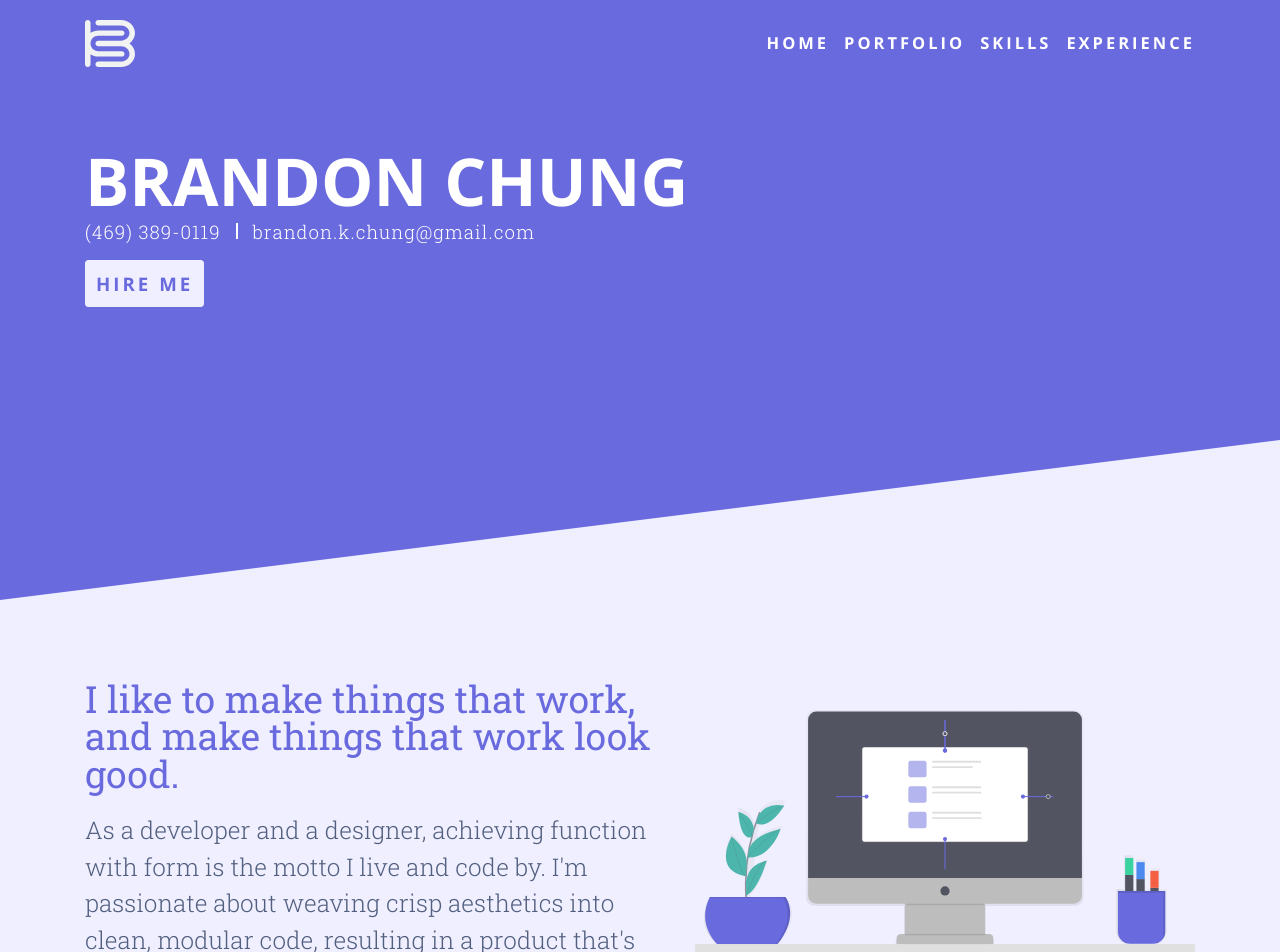
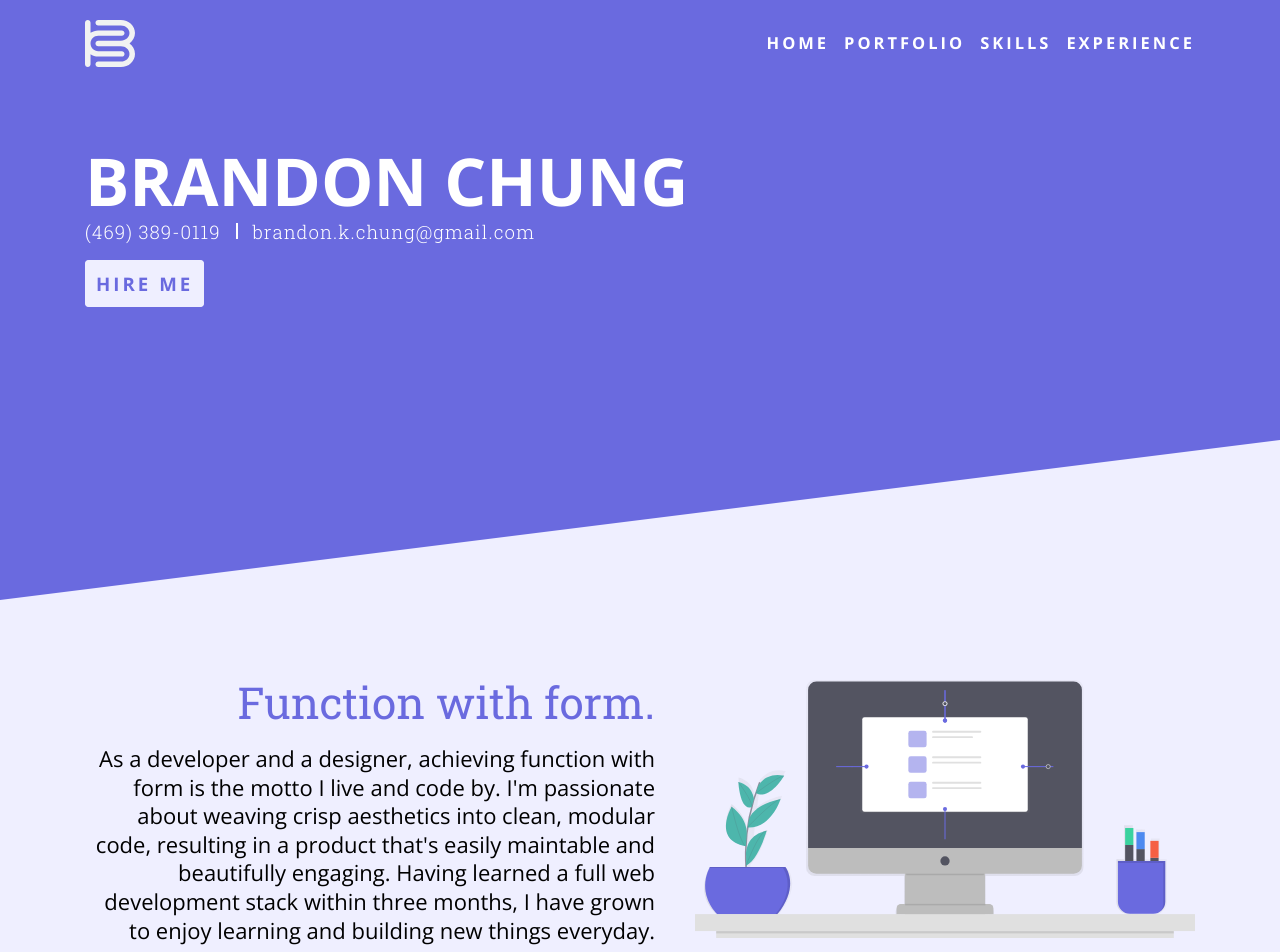
Before and after one commit to bkchu/bkchu-portfolio-pre-gatsby-conversion, a React (Create React App) app: page / in a window 1280 px wide. Shown: the top 952 px of the page. Built offline with nearby package versions, Linux system fonts and the light colour scheme.

Commit message:
added font mixin, and added repsonsiveness to first section

```diff
--- a/src/App.css
+++ b/src/App.css
@@ -257,7 +257,6 @@ body {
 
 .Content1 {
   padding: 10vh 0;
-  font-size: 0.85em;
   color: black;
   display: flex;
   justify-content: flex-end; }
@@ -271,19 +270,22 @@ body {
       font-size: 2em;
       color: #6a6adf; }
     .Content1 .container .body .Content1__content .subheader {
-      font-size: 1.3em;
-      line-height: 1.5em;
-      color: #525f7f;
-      font-weight: 300; }
-    @media (min-width: 64em) {
+      font-family: "Open Sans", -apple-system, BlinkMacSystemFont, "Segoe UI", Roboto, Oxygen, Ubuntu, Cantarell, "Open Sans", "Helvetica Neue", sans-serif;
+      font-size: 1em;
+      font-weight: 300;
+      letter-spacing: 0px;
+      line-height: 1.3em; }
+    @media (min-width: 70em) {
       .Content1 .container .body .Content1__content {
-        flex: 1; } }
+        text-align: right;
+        flex: 2; } }
     .Content1 .container .body .svg {
       width: 100%;
       max-width: 300px;
       margin: 30px auto 0; }
-      @media (min-width: 64em) {
+      @media (min-width: 70em) {
         .Content1 .container .body .svg {
-          flex: 3;
+          flex: 2;
           max-width: 500px;
-          margin-left: 40px; } }
+          margin-left: 40px;
+          margin-top: 0; } }
--- a/src/components/Content1/Content1.js
+++ b/src/components/Content1/Content1.js
@@ -8,10 +8,7 @@ class Content1 extends Component {
         <div className="container">
           <div className="body">
             <div className="Content1__content">
-              <h1 className="header">
-                I like to make things that work, and make things that work look
-                good.
-              </h1>
+              <h1 className="header">Function with form.</h1>
               <p className="subheader">
                 As a developer and a designer, achieving function with form is
                 the motto I live and code by. I'm passionate about weaving crisp
--- a/src/sass/__Content1.scss
+++ b/src/sass/__Content1.scss
@@ -1,7 +1,6 @@
 .Content1 {
   // clip-path: polygon(0 18%, 100% 0, 100% 81%, 0% 100%);
   padding: 10vh 0;
-  font-size: $content;
   color: black;
   display: flex;
   justify-content: flex-end;
@@ -18,23 +17,23 @@
           color: $highlight-color;
         }
         .subheader {
-          font-size: $subheader;
-          line-height: 1.5em;
-          color: $body-color;
-          font-weight: 300;
+          @include fonting($header-font-stack, $w: 300, $lh: 1.3em);
         }
-        @include breakpoint(laptop) {
-          flex: 1;
+        @include breakpoint(desktop) {
+          text-align: right;
+          flex: 2;
         }
       }
       .svg {
         width: 100%;
         max-width: 300px;
         margin: 30px auto 0;
-        @include breakpoint(laptop) {
-          flex: 3;
+
+        @include breakpoint(desktop) {
+          flex: 2;
           max-width: 500px;
           margin-left: 40px;
+          margin-top: 0;
         }
       }
     }
--- a/src/sass/__variables.scss
+++ b/src/sass/__variables.scss
@@ -3,7 +3,7 @@
 $header: 2em;
 $subheader: 1.3em;
 $content: 0.85em;
-$highlight-color: rgb(106, 106, 223);
+$highlight-color: #6a6adf;
 $background-color: rgb(239, 239, 255);
 $body-color: #525f7f;
 $header-font-stack: 'Open Sans', -apple-system, BlinkMacSystemFont, 'Segoe UI',
```
Also changed, not shown: src/sass/__mixins.scss (+14 -0 lines).
